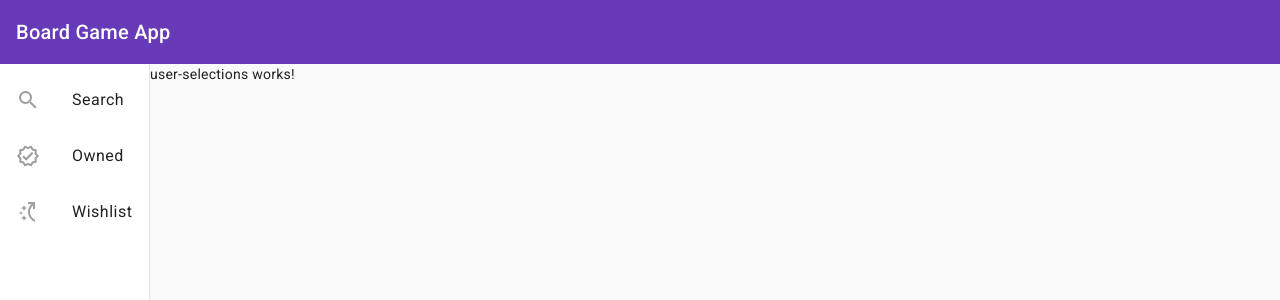
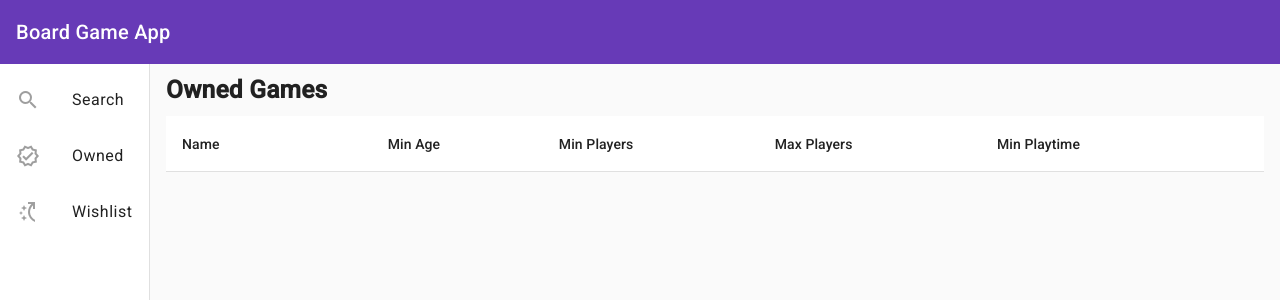
Before and after one commit to TylerGuerr/Board-Game-App, an Angular app: page /owned in a window 1280 px wide. Shown: the top 300 px of the page. Built offline with nearby package versions, Linux system fonts and the light colour scheme; no server answers.

Commit message:
Unit #11 Completed

```diff
--- a/src/app/components/user-selections/user-selections.component.html
+++ b/src/app/components/user-selections/user-selections.component.html
@@ -1 +1,49 @@
-<p>user-selections works!</p>
+<div class="main-container">
+    <div class="title">{{listTypeTitle}}</div>
+
+    <table mat-table [dataSource]="dataSource" class="selection-table">
+        <ng-container matColumnDef="name">
+            <th mat-header-cell *matHeaderCellDef>Name</th>
+            <td mat-cell *matCellDef="let element"> {{element.name}} </td>
+        </ng-container>
+
+        <ng-container matColumnDef="image">
+            <th mat-header-cell *matHeaderCellDef></th>
+            <td mat-cell *matCellDef="let element">
+                <img [src]="element.images.thumb">
+            </td>
+        </ng-container>
+
+        <ng-container matColumnDef="min_age">
+            <th mat-header-cell *matHeaderCellDef>Min Age</th>
+            <td mat-cell *matCellDef="let element"> {{element.min_age}} </td>
+        </ng-container>
+
+        <ng-container matColumnDef="min_players">
+            <th mat-header-cell *matHeaderCellDef>Min Players</th>
+            <td mat-cell *matCellDef="let element"> {{element.min_players}} </td>
+        </ng-container>
+
+        <ng-container matColumnDef="max_players">
+            <th mat-header-cell *matHeaderCellDef>Max Players</th>
+            <td mat-cell *matCellDef="let element"> {{element.max_players}} </td>
+        </ng-container>
+
+        <ng-container matColumnDef="min_playtime">
+            <th mat-header-cell *matHeaderCellDef>Min Playtime</th>
+            <td mat-cell *matCellDef="let element"> {{element.min_playtime}} </td>
+        </ng-container>
+
+        <ng-container matColumnDef="delete">
+            <th mat-header-cell *matHeaderCellDef></th>
+            <td mat-cell *matCellDef="let element">
+                <button mat-icon-button (click)="deleteGame(element)">
+                    <mat-icon>delete</mat-icon>
+                </button>
+            </td>
+        </ng-container>
+
+        <tr mat-header-row *matHeaderRowDef="displayedColumns"></tr>
+        <tr mat-row *matRowDef="let row; columns: displayedColumns;"></tr>
+    </table>
+</div>
--- a/src/app/components/user-selections/user-selections.component.scss
+++ b/src/app/components/user-selections/user-selections.component.scss
@@ -0,0 +1,21 @@
+.main-container {
+    padding: 16px;
+}
+
+.title {
+    font-size: 1.75em;
+    font-weight: bold;
+}
+
+.selection-table {
+    margin-top: 16px;
+    width: 100%;
+}
+
+.mat-icon {
+    color: grey;
+}
+
+.mat-column-delete {
+    width: 50px;
+}
--- a/src/app/components/user-selections/user-selections.component.ts
+++ b/src/app/components/user-selections/user-selections.component.ts
@@ -1,10 +1,67 @@
-import { Component } from '@angular/core';
+import { Component, OnInit, OnDestroy } from '@angular/core';
+import { ActivatedRoute } from '@angular/router';
+import { ListType } from 'src/app/enums/list-type';
+import { Game } from 'src/app/interfaces/game';
+import { LocalStorageService } from 'src/app/services/local-storage.service';
+import * as _ from 'lodash';
+import { Subject, takeUntil, tap } from 'rxjs';
 
 @Component({
   selector: 'app-user-selections',
   templateUrl: './user-selections.component.html',
   styleUrls: ['./user-selections.component.scss']
 })
-export class UserSelectionsComponent {
+export class UserSelectionsComponent implements OnInit, OnDestroy {
+  unsubscribe = new Subject<void>();
 
+  listType: ListType;
+  listTypeTitle: string;
+  ownedGames: Game[];
+  wishListGames: Game[];
+
+  dataSource;
+  displayedColumns = ['name', 'image', 'min_age', 'min_players', 'max_players', 'min_playtime', 'delete'];
+
+  constructor(
+    private route: ActivatedRoute,
+    private localStorageService: LocalStorageService
+  ) { }
+
+  ngOnInit(): void{
+    this.listType = this.route.snapshot.routeConfig.path === 'owned' ? ListType.OWNEDLIST : ListType.WISHLIST;
+    this.listTypeTitle = this.listType === ListType.OWNEDLIST ? 'Owned Games' : 'Wishlist Games';
+
+    if (this.listType === ListType.OWNEDLIST) {
+      this.localStorageService.getGameList(ListType.OWNEDLIST);
+      this.localStorageService.ownedGames.pipe(
+          takeUntil(this.unsubscribe),
+          tap(games => {
+              this.ownedGames = games;
+              this.dataSource = this.ownedGames;
+          })
+      ).subscribe();
+    } else {
+        this.localStorageService.getGameList(ListType.WISHLIST);
+        this.localStorageService.wishListGames.pipe(
+            takeUntil(this.unsubscribe),
+            tap(games => {
+                this.wishListGames = games;
+                this.dataSource = this.wishListGames;
+            })
+        ).subscribe();
+    }
+  }
+
+  deleteGame(game: Game) {
+    if (this.listType === ListType.OWNEDLIST) {
+        this.localStorageService.deleteGame(game, ListType.OWNEDLIST);
+    } else {
+        this.localStorageService.deleteGame(game, ListType.WISHLIST);
+    }
+  }
+
+  ngOnDestroy(): void {
+    this.unsubscribe.next();
+    this.unsubscribe.complete();
+  }
 }
```
Also changed, not shown: src/app/modules/material.module.ts (+5 -3 lines).
